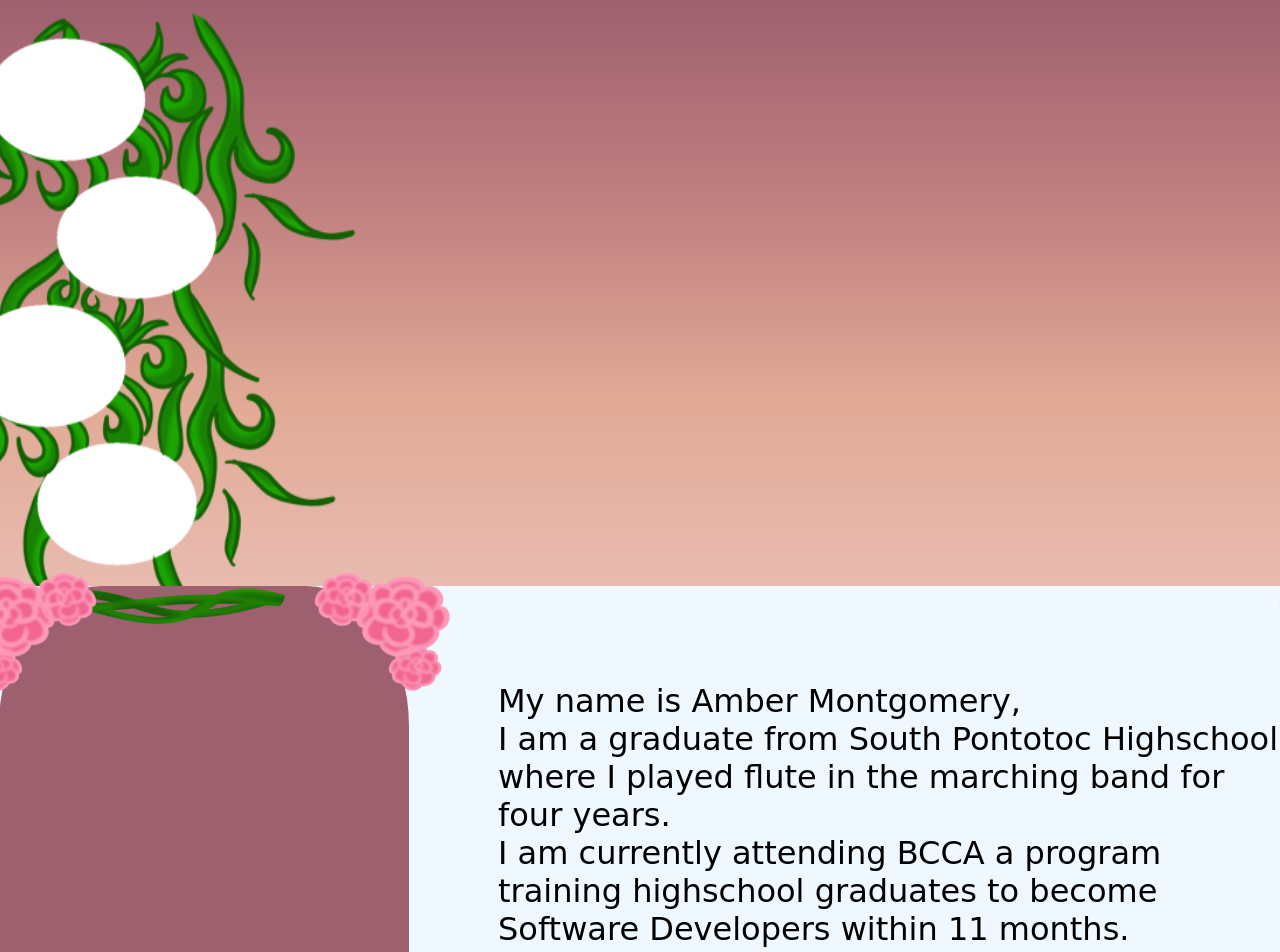
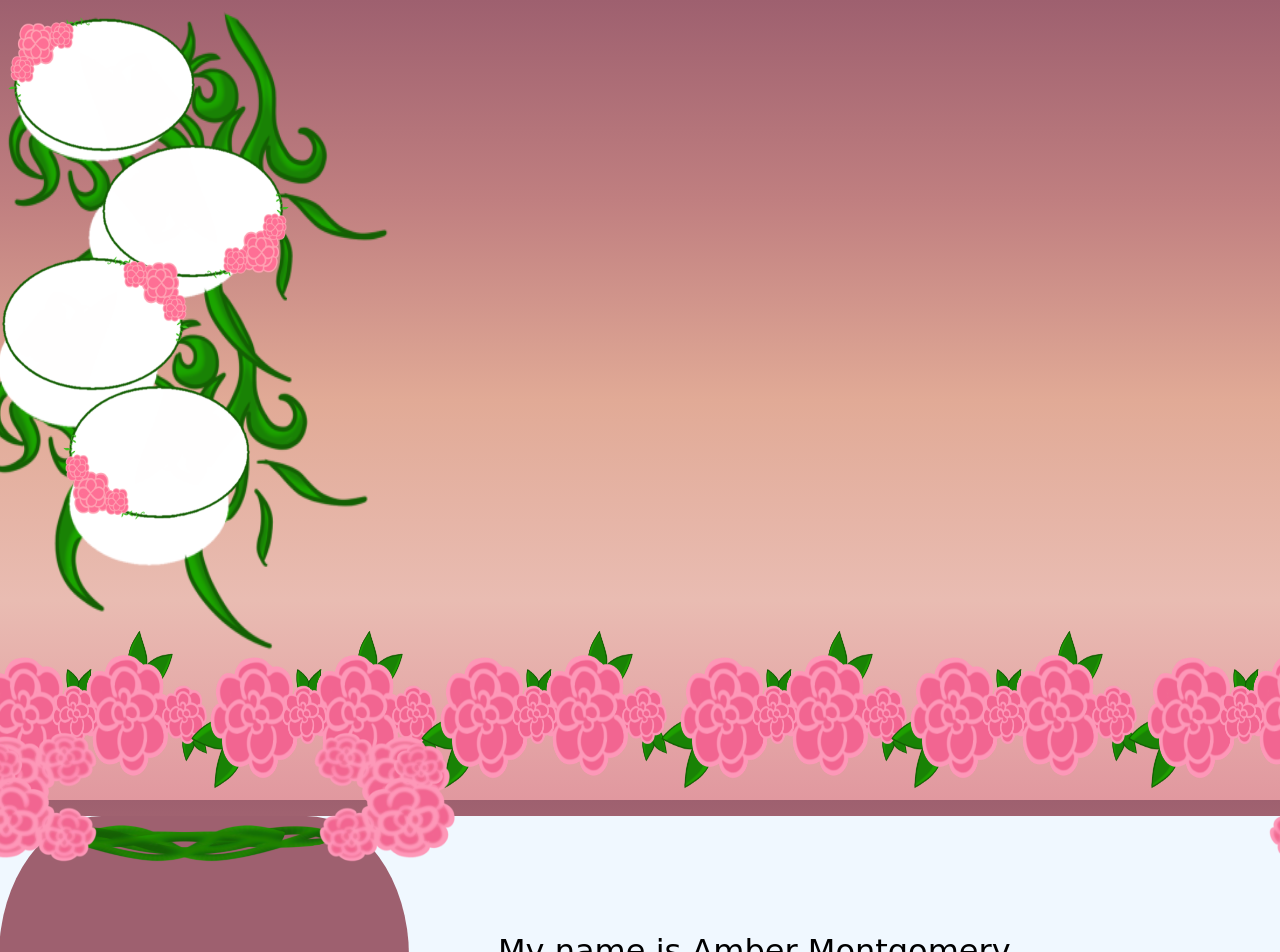
Before and after one commit to OpalescentHearts/Challenge-1, a plain HTML site: page index.html in a window 1280 px wide. Shown: the top 952 px of the page. Drawn offline with Linux system fonts and the light colour scheme.

Commit message:
organised CSS, added new imgs

```diff
--- a/index.html
+++ b/index.html
@@ -11,8 +11,17 @@
   <body>
     <!--Home Page-->
     <img class="VinesL" src="flowers/vines-mobile.png">
+    <img class="border1" src="flowers/border.png">
+    <img class="border2" src="flowers/border.png">
+    <img class="border3" src="flowers/border.png">
+    <img class="border4" src="flowers/border.png">
+    <img class="border5" src="flowers/border.png">
+    <img class="border6" src="flowers/border.png">
     <!--Buttons don't take priority until the pages have been seperated next week-->
-    <img class="test" src="images/test.png" alt="Submit Form">
+    <img class="Aboutb" src="images/about2.png" alt="Submit Form">
+    <img class="Contactsb" src="images/contacts.png" alt="Submit Form">
+    <img class="Skillsb" src="images/skills.png" alt="Submit Form">
+    <img class="Projectsb" src="images/projects.png" alt="Submit Form">
     <!--About Me Page-->
     <p class="About"></p>
     <p class="AboutF"> My name is Amber Montgomery, <br> I am a  graduate from South Pontotoc Highschool where I played flute in the marching band for four years. <br> I am currently attending BCCA a program training highschool graduates to become Software Developers within 11 months.</p>
--- a/styles.css
+++ b/styles.css
@@ -1,17 +1,5 @@
-/*Phones*/
-@media screen and (max-width: 540px) {
-    .view {
-        width: 400px;
-    }
-}
-/*Tablets*/
-@media screen and (min-width: 540px) and (max-width: 780px) {
-    .view {
-        width: 600px;
-    }
-}
 /*Computers*/
-@media screen and (min-width: 780px) {
+@media screen and (min-width: 780px){
    /*Body*/
     .view {
         width: 100%;
@@ -28,16 +16,8 @@
         margin: 0%;
         font-family: 'Brush Script MT', cursive;
         overflow-x: hidden;
+
 }
-    button:hover{
-    background-color: #ffcece;
-}
-button{
-    color: transparent! important;
-     background: transparent! important;
-     border: none! important;}
-
-
 /*Heading*/
 .Name{
     height:100%;
@@ -51,13 +31,6 @@ button{
     height: 130%;
     width: 140%;
     top: -285px;
-    left: -300px;
-    position: absolute;
-}
-.VinesR{
-    height: 130%;
-    width: 140%;
-    top: -285px;
     left: -268px;
     position: absolute;
 }
@@ -65,19 +38,17 @@ button{
 
 /*About me*/
 .Aboutb{
-    height: 16%;
-    width: 13%;
-    background-color: aliceblue;
-    border-radius: 100%;
-    top: 13px;
-    left: 10px;
+    height: 35%;
+    width: 40%;
+    top: -59px;
+    left: -175px;
     position: absolute;
 }
 .Picture{
     height: 70%;
     width: 32%;
     background-color:#9E606F;
-    top: 570px;
+    top: 800px;
     left: -1px;
     position: absolute;
     border-radius: 25%;
@@ -86,12 +57,12 @@ button{
     height: 70%;
     width: 100%;
     background-color: aliceblue;
-    top: 570px;
+    top: 800px;
     left:0px;
     position: absolute;
 }
 .AboutF{
-    top: 650px;
+    top: 900px;
     left:498px;
     position: absolute;
     font-size:xx-large;
@@ -99,14 +70,14 @@ button{
 .rope{
     height: 30%;
     width: 80%;
-    top: 978px;
+    top: 717px;
     left: -180px;
     position: absolute;
 }
 .rope2{
     height: 30%;
     width: 80%;
-    top: 480px;
+    top: 717px;
     left: -475px;
     position: absolute;
 }
@@ -114,42 +85,42 @@ button{
 .flower1{
     height: 20%;
     width: 30%;
-    top: 557px;
+    top: 717px;
     left: 1190px;
     position: absolute;
 }
 .flower2{
     height: 20%;
     width: 30%;
-    top: 986px;
+    top: 717px;
     left: -198px;
     position: absolute;
 }
 .flower3{
     height: 20%;
     width: 30%;
-    top: 557px;
+    top: 717px;
     left: -198px;
     position: absolute;
 }
 .flower4{
     height: 20%;
     width: 30%;
-    top: 990px;
+    top: 717px;
     left: 230px;
     position: absolute;
 }
 .flower5{
     height: 20%;
     width: 30%;
-    top: 557px;
+    top: 717px;
     left: 225px;
     position: absolute;
 }
 .flower6{
     height: 20%;
     width: 30%;
-    top: 990px;
+    top: 717px;
     left: 1180px;
     position: absolute;
 }
@@ -157,19 +128,17 @@ button{
 
 /*Skills*/
 .Skillsb{
-    height: 16%;
-    width: 13%;
-    background-color: aliceblue;
-    border-radius: 100%;
-    top: 10px;
-    left: 1200px;
+    height: 35%;
+    width: 40%;
+    top: 180px;
+    left: -140px;
     position: absolute;
 }
 .Skills{
     height: 61%;
     width: 100%;
     background-color: aliceblue;
-    top: 1180px;
+    top: 1500px;
     left:0px;
     position: absolute;
 }
@@ -223,56 +192,88 @@ button{
 
 /*Projects*/
 .Projectsb{
-    height: 16%;
-    width: 13%;
-    background-color: aliceblue;
-    border-radius: 100%;
-    top: 140px;
-    left: 1125px;
+    height: 35%;
+    width: 40%;
+    top: 316px;
+    left: -120px;
     position: absolute;
 }
 .Projects{
     height: 80%;
     width: 100%;
     background-color: aliceblue;
-    top: 1690px;
+    top: 2200px;
     left:0px;
     position: absolute;
 }
 
 /*Contacts*/
 .Contactsb{
-    height: 16%;
-    width: 13%;
-    background-color: aliceblue;
-    border-radius: 100%;
-    top: 138px;
-    left: 90px;
+    height: 35%;
+    width: 40%;
+    top: 75px;
+    left: -40px;
     position: absolute;
 }
 .Contacts{
     height: 40%;
     width: 100%;
     background-color: aliceblue;
-    top: 2369px;
+    top: 3000px;
     left:1px;
     position: absolute;
 }
 
-/*?*/
-.Temporary{
-    height: 10%;
-    width: 100%;
-    background-color: aliceblue;
-    top: 380px;
-    left:1px;
+/*border*/
+.border1{
+    height: 30%;
+    width: 30%;
+    top: 600px;
+    left:-100px;
+    position: absolute;
+}
+.border2{
+    height: 30%;
+    width: 30%;
+    top: 600px;
+    left:130px;
+    position: absolute;
+}
+.border3{
+    height: 30%;
+    width: 30%;
+    top: 600px;
+    left:360px;
+    position: absolute;
+}
+.border4{
+    height: 30%;
+    width: 30%;
+    top: 600px;
+    left:600px;
+    position: absolute;
+}
+.border5{
+    height: 30%;
+    width: 30%;
+    top: 600px;
+    left:830px;
+    position: absolute;
+}
+.border6{
+    height: 30%;
+    width: 30%;
+    top: 600px;
+    left:1067px;
     position: absolute;
 }
 
+
+/*?*/
 .test{
     height: 35%;
     width: 40%;
-    top: -55px;
-    left: -200px;
+    top: -59px;
+    left: -175px;
     position: absolute;
 }
```
Also changed, not shown: flowers/border.png (added), images/about.png (added), images/about2.png (added), images/contacts.png (added), images/projects.png (added), images/skills.png (added). Lines whose indentation alone changed are shown as unchanged.
